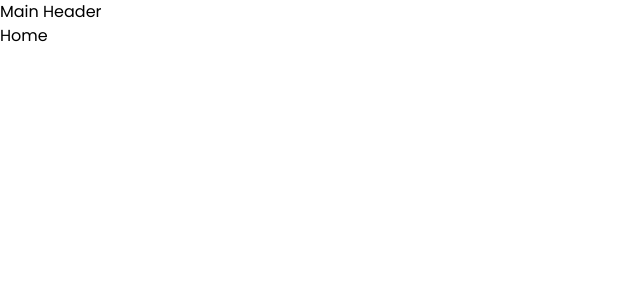
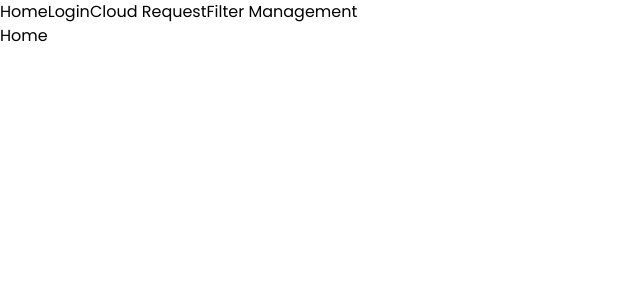
Before and after one commit to alamincoders/genie-info-tech, a React (Create React App) app: page / in a window 1280 px wide. Shown: the top 300 px of the page, without its empty margins (0-640 px from the left). Built offline with nearby package versions, Linux system fonts and the light colour scheme; what @material-tailwind/react would draw is missing.

Commit message:
something channge

```diff
--- a/src/App.js
+++ b/src/App.js
@@ -2,12 +2,14 @@ import { BrowserRouter as Router, Routes, Route } from "react-router-dom";
 import CloudRequest from "./components/CloudRequest/CloudRequest";
 import FilterManagement from "./components/FilterManagement/FilterManagement";
 import Home from "./components/Home/Home";
+import MainHeader from "./components/MainHeader/MainHeader";
 import Login from "./shared/Login/Login";
 
 function App() {
   return (
     <main>
       <Router>
+        <MainHeader />
         <Routes>
           <Route path="/" element={<Home />} />
           <Route path="/home" element={<Home />} />
--- a/src/components/CloudRequest/CloudRequest.js
+++ b/src/components/CloudRequest/CloudRequest.js
@@ -20,13 +20,13 @@ const CloudRequest = () => {
           <section className="flex">
             <div className="w-[375px]  h-[774px] mr-[30px] p-[20px] rounded-[10px] bg-white">
               <div className="flex items-center justify-between">
-                <div class="relative flex w-full flex-wrap items-stretch mb-3">
+                <div className="relative flex w-full flex-wrap items-stretch mb-3">
                   <input
                     type="text"
                     placeholder="Search..."
-                    class="w-[285px] bg-[#F8F8F8] p-[12px] rounded-[5px] px-3 py-3 placeholder-slate-300 text-slate-600 relative  text-sm border-0  outline-none focus:outline-none focus:ring pr-10"
+                    className="w-[285px] bg-[#F8F8F8] p-[12px] rounded-[5px] px-3 py-3 placeholder-slate-300 text-slate-600 relative  text-sm border-0  outline-none focus:outline-none focus:ring pr-10"
                   />
-                  <span class="z-10 text-[20px] h-full leading-snug font-semibold absolute rounded text-base items-center justify-center w-8 right-0 pr-3 py-3">
+                  <span className="z-10 text-[20px] h-full leading-snug font-semibold absolute rounded text-base items-center justify-center w-8 right-0 pr-3 py-3">
                     <FiSearch />
                   </span>
                 </div>
--- a/src/components/FilterManagement/FilterManagement.js
+++ b/src/components/FilterManagement/FilterManagement.js
@@ -32,13 +32,13 @@ const FilterManagement = () => {
           <section className="flex">
             <div className="w-[375px]  h-[523px] mr-[30px] p-[20px] rounded-[10px] bg-white">
               <div className="flex items-center justify-between mb-[24px]">
-                <div class="relative flex w-full flex-wrap items-stretch">
+                <div className="relative flex w-full flex-wrap items-stretch">
                   <input
                     type="text"
                     placeholder="Search..."
-                    class="w-full bg-[#F8F8F8] p-[12px] rounded-[5px] px-3 py-3 placeholder-slate-300 text-slate-600 relative  text-sm border-0  outline-none focus:outline-none focus:ring pr-10"
+                    className="w-full bg-[#F8F8F8] p-[12px] rounded-[5px] px-3 py-3 placeholder-slate-300 text-slate-600 relative  text-sm border-0  outline-none focus:outline-none focus:ring pr-10"
                   />
-                  <span class="z-10 text-[20px] h-full leading-snug font-semibold absolute rounded text-base items-center justify-center w-8 right-0 pr-3 py-3">
+                  <span className="z-10 text-[20px] h-full leading-snug font-semibold absolute rounded text-base items-center justify-center w-8 right-0 pr-3 py-3">
                     <FiSearch />
                   </span>
                 </div>
@@ -57,7 +57,7 @@ const FilterManagement = () => {
                   <input
                     type="text"
                     placeholder="Write Title"
-                    class="w-full bg-[#F8F8F8] p-[12px] rounded-[5px] px-3 py-3 placeholder-slate-300 text-slate-600 relative  text-sm border-0  outline-none focus:outline-none focus:ring pr-10"
+                    className="w-full bg-[#F8F8F8] p-[12px] rounded-[5px] px-3 py-3 placeholder-slate-300 text-slate-600 relative  text-sm border-0  outline-none focus:outline-none focus:ring pr-10"
                   />
                 </div>
 
--- a/src/components/Home/Home.js
+++ b/src/components/Home/Home.js
@@ -1,15 +1,7 @@
 import React from "react";
-import MainHeader from "../MainHeader/MainHeader";
 
 const Home = () => {
-  return (
-    <section>
-      <header>
-        <MainHeader />
-      </header>
-      <section>Home</section>
-    </section>
-  );
+  return <section>Home</section>;
 };
 
 export default Home;
--- a/src/components/MainHeader/MainHeader.js
+++ b/src/components/MainHeader/MainHeader.js
@@ -1,7 +1,15 @@
 import React from "react";
+import { Link } from "react-router-dom";
 
 const MainHeader = () => {
-  return <div>Main Header</div>;
+  return (
+    <section className="flex justify-around w-[500px] mt-5 mx-auto bg-blue-gray-300">
+      <Link to="/">Home</Link>
+      <Link to="/login">Login</Link>
+      <Link to="/cloud">Cloud Request</Link>
+      <Link to="/filter">Filter Management</Link>
+    </section>
+  );
 };
 
 export default MainHeader;
```
